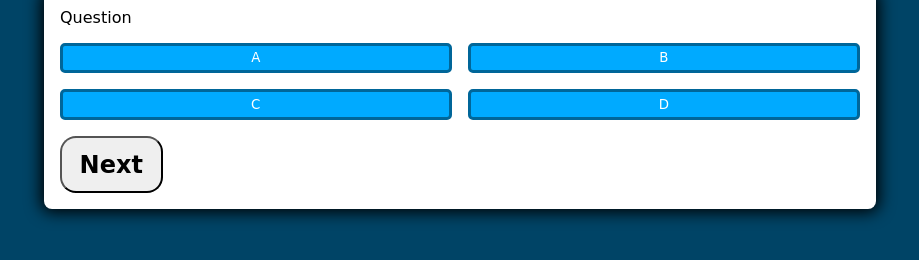
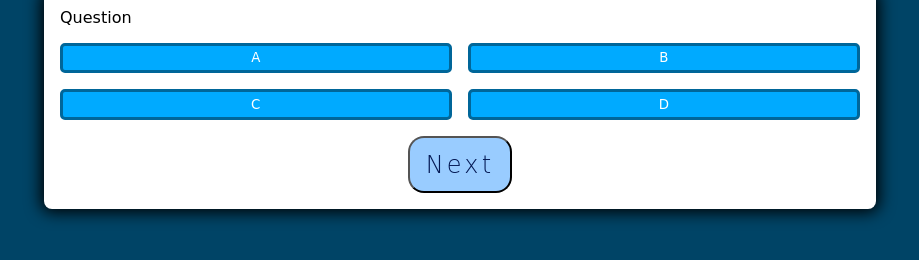
Before and after one commit to staten-island-tech/quiz-game-selina-zheng-and-eva-zheng, a website: page index.html in a window 1280 px wide. Shown: the part 340-600 px from the top of the page, without its empty margins (180-1099 px from the left). Drawn offline with Linux system fonts and the light colour scheme; a web font is replaced by a local one.

Commit message:
Start of JS

```diff
--- a/src/css/style.css
+++ b/src/css/style.css
@@ -64,11 +64,24 @@ color:black;
   --hue: var(--hue-wrong);
 }
 .next-btn{
+  background-color: rgb(153, 204, 255);
+  color:rgb(3, 24, 83);
   font-size:1.5rem;
-  font-weight:bold;
-  padding:.8rem 1.1rem;
+  font-weight:100;
+  padding:0.8rem 1rem;
   border-radius:1rem;
+  letter-spacing: .2rem;
 }
-.next-btn:hover{
+.button:active {
+  box-shadow: 0 5px #666;
+  transform: translateY(4px);
+}
+.controls{
+  display: flex;
+  justify-content: center;
+  align-items:center;
 
 }
+/* .hide{
+  display:none;
+} */
--- a/src/js/index.js
+++ b/src/js/index.js
@@ -3,6 +3,13 @@ const express = require('express');
 //npm init -y
 //npm i parcel-bundler --save-dev
 //questions array, array of objects
+const questionContainerElement = document.getElementById('question-container');
+function setNextQuestion(){
+
+}
+function selectAnswer(){
+
+}
 const questions = [
   //question {} should contain the following
   //the question: "String" (remeber your comma!!!),
```
